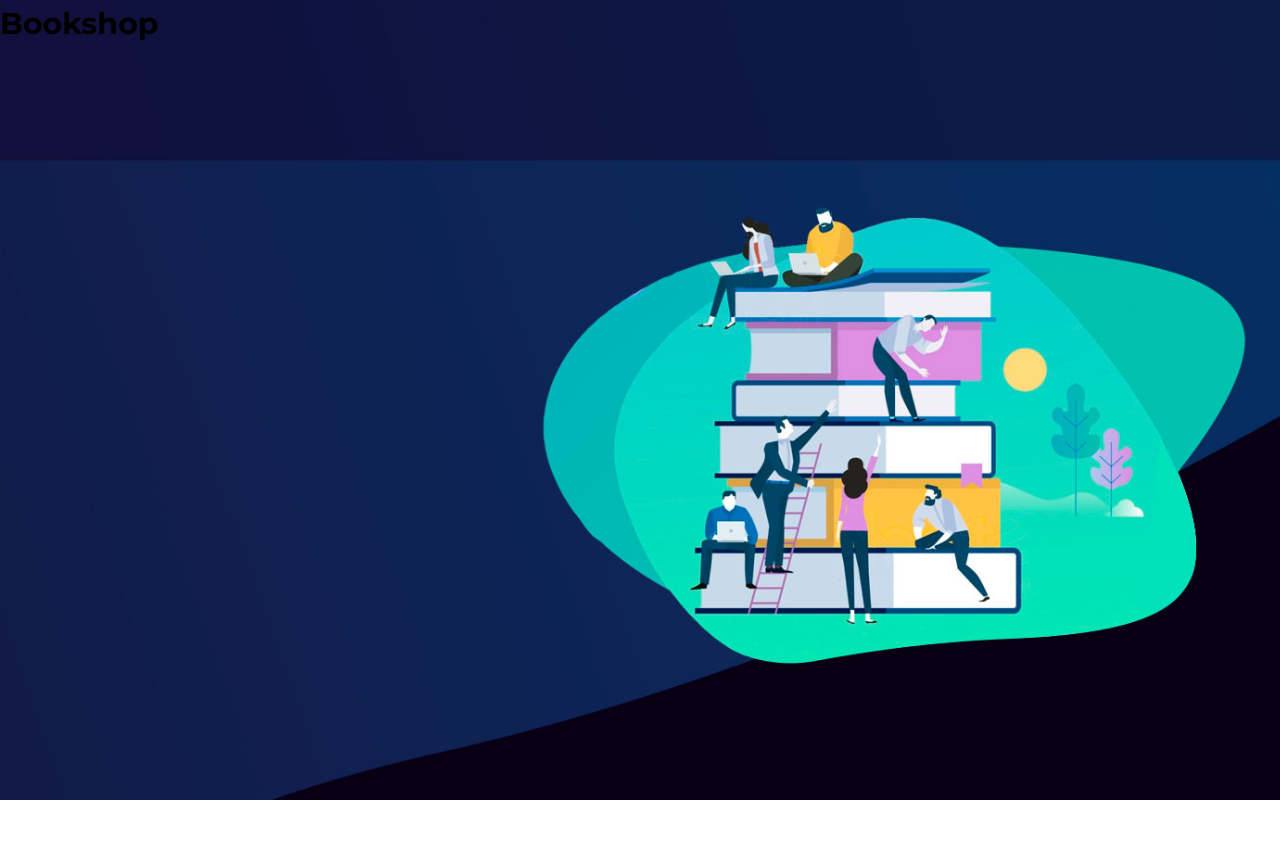
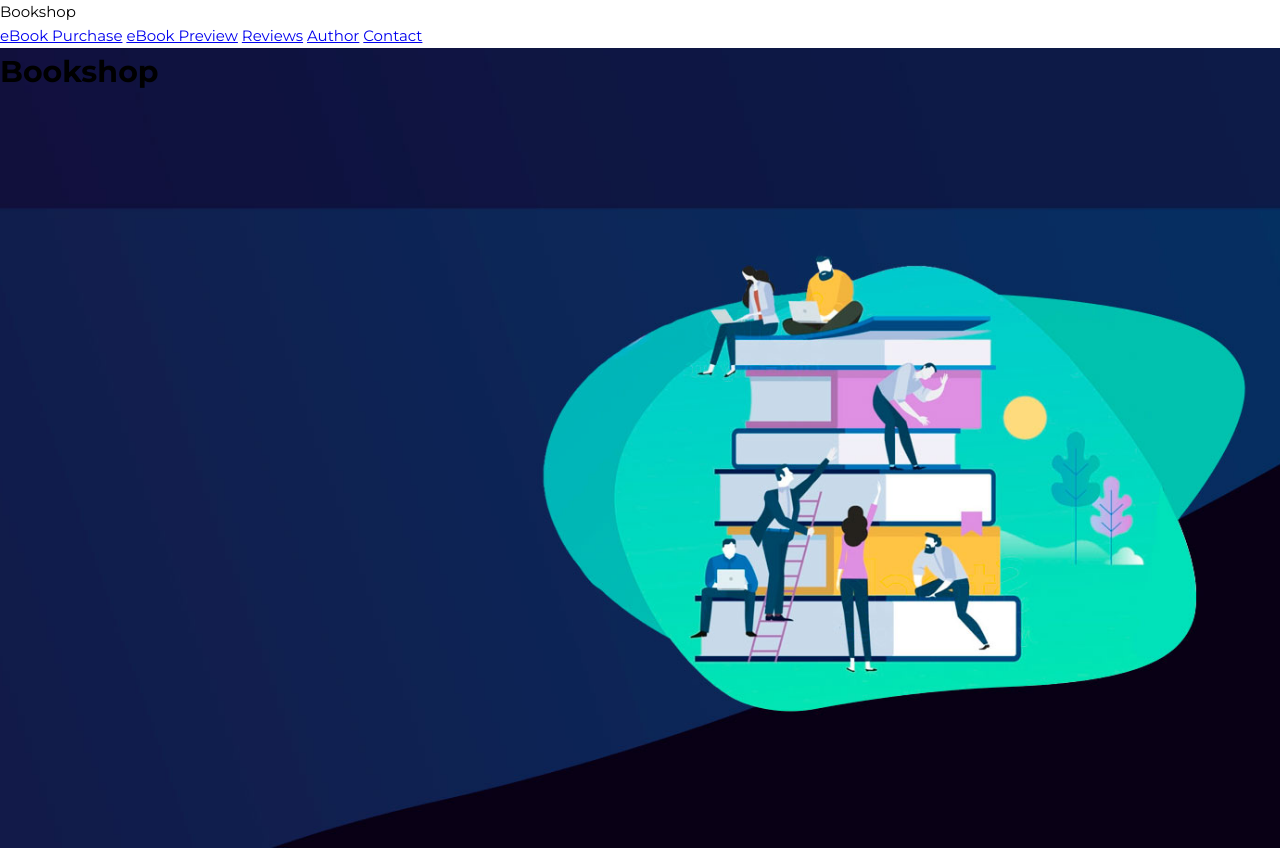
Before and after one commit to denis281542/psd, a plain HTML site: page index.html in a window 1280 px wide. Before the commit the page ends 800 px from the top, so only its background shows below. Drawn offline with Linux system fonts and the light colour scheme.

Commit message:
Edit header

```diff
--- a/index.html
+++ b/index.html
@@ -9,6 +9,21 @@
 </head>
 <body>
 
+    <header class="header">
+        <div class="container">
+            <div class="header__inner">
+                <div class="logo">Bookshop</div>
+                <nav>
+                    <a href="#">eBook Purchase</a>
+                    <a href="#">eBook Preview</a>
+                    <a href="#">Reviews</a>
+                    <a href="#">Author</a>
+                    <a href="#">Contact</a>
+                </nav>
+            </div>
+        </div>
+    </header>
+
     <div class="intro">
         <h1>Bookshop</h1>
     </div>
```
